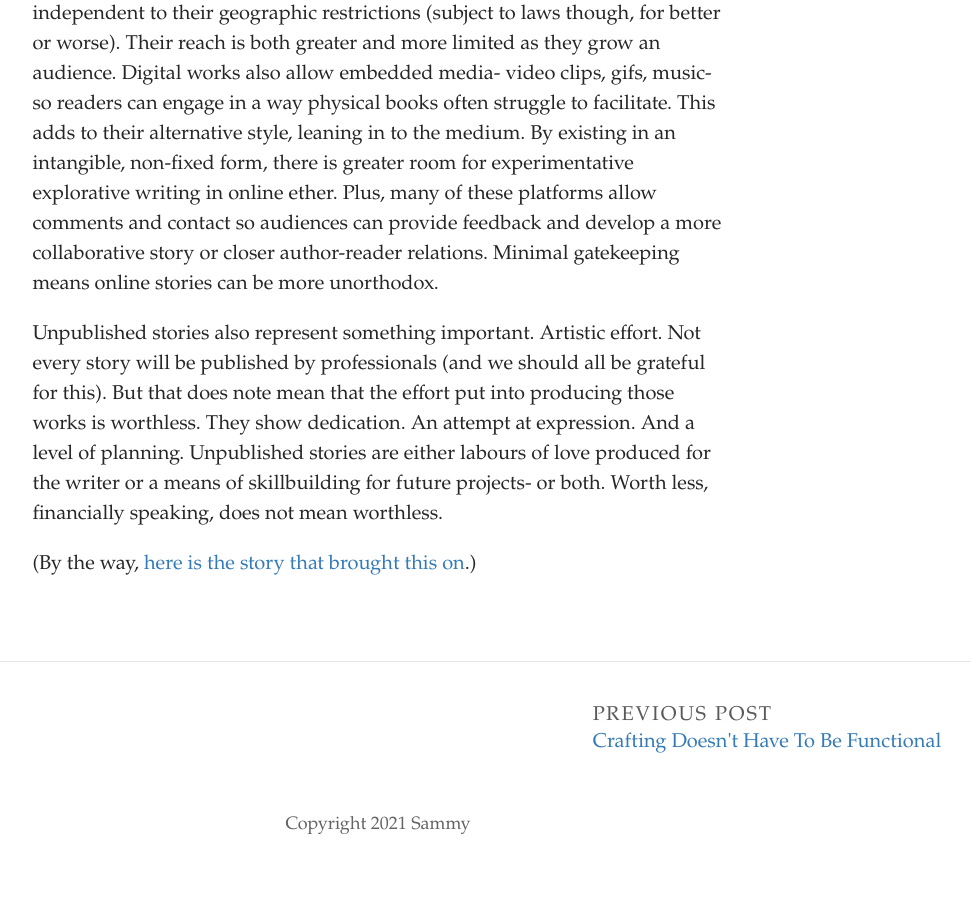
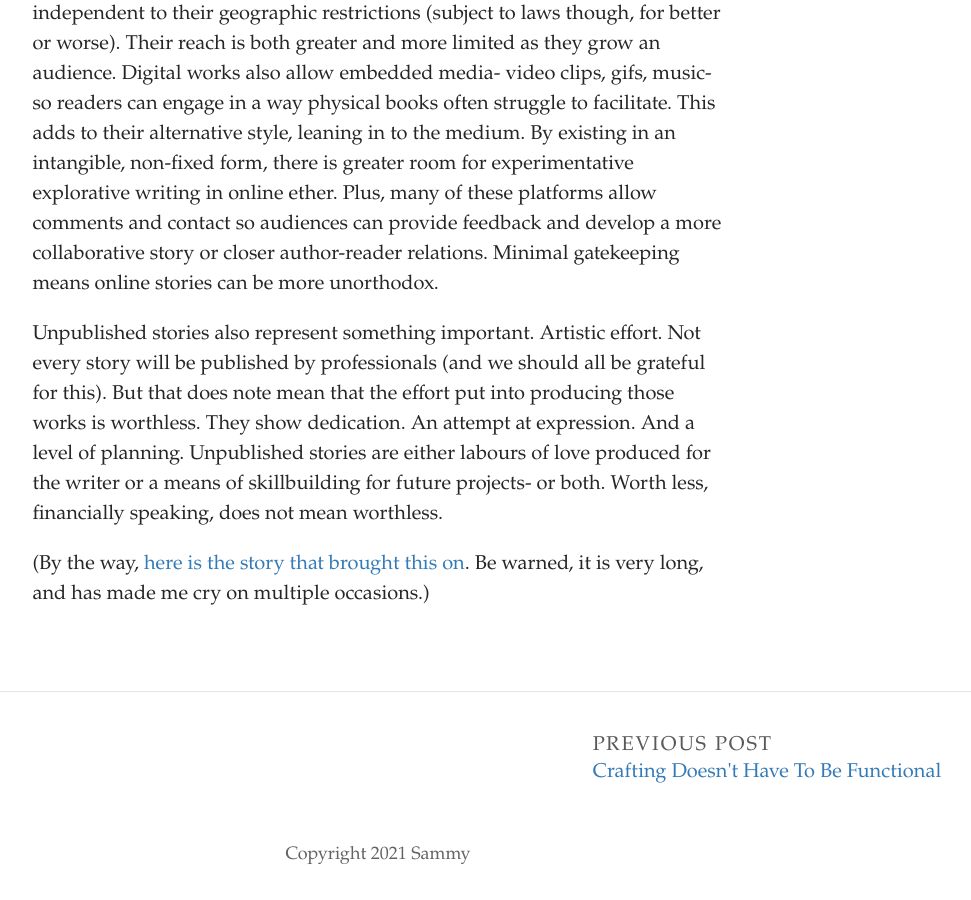
Before and after one commit to SammySpinsAYarn/Blog, a Jekyll site: the page built from _posts/2023-07-06-can-go-back-to-books-now.md, in a window 1280 px wide and 900 px high, scrolled down 1126 px. Shown: the whole window, without its empty margins (262-1233 px from the left). Built offline with Jekyll 4.4.1, drawn with Linux system fonts in a browser that asks for light colours; some web fonts are replaced; before the commit the page ends 1996 px from its top, so only the background shows below that.

Commit message:
Update Post “2023-07-06-can-go-back-to-books-now”

```diff
--- a/_posts/2023-07-06-can-go-back-to-books-now.md
+++ b/_posts/2023-07-06-can-go-back-to-books-now.md
@@ -13,4 +13,4 @@ Y﻿et the lack of censorship means the stories are *allowed* to be different. T
 
 Unpublished stories also represent something important. Artistic effort. Not every story will be published by professionals (and we should all be grateful for this). But that does note mean that the effort put into producing those works is worthless. They show dedication. An attempt at expression. And a level of planning. Unpublished stories are either labours of love produced for the writer or a means of skillbuilding for future projects- or both. Worth less, financially speaking, does not mean worthless.
 
-(﻿By the way, [here is the story that brought this on](https://wanderinginn.com/table-of-contents/).)
+(﻿By the way, [here is the story that brought this on](https://wanderinginn.com/table-of-contents/). Be warned, it is very long, and has made me cry on multiple occasions.)
```
